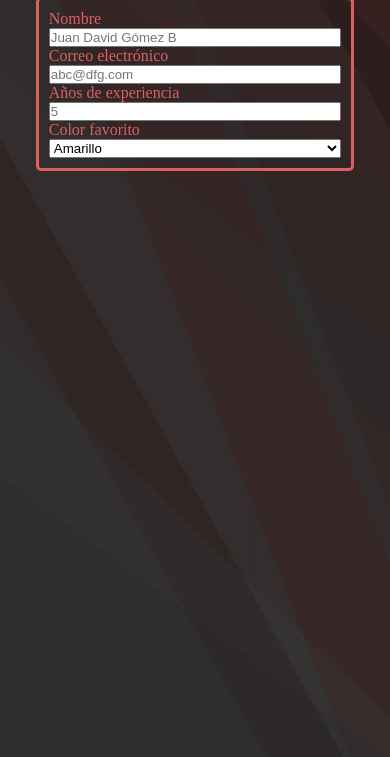
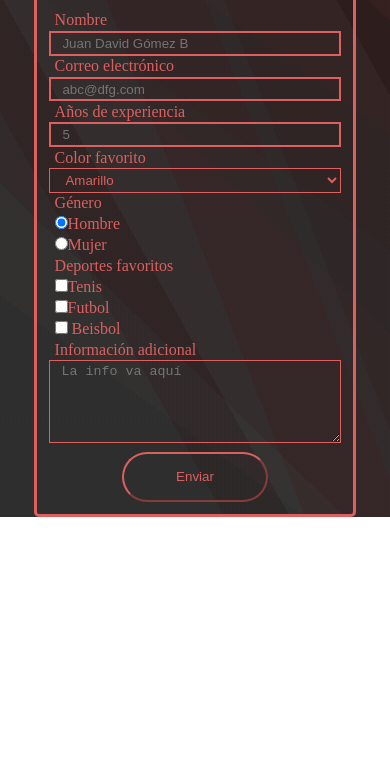
Before and after one commit to juangomez9619/Survey_form, a plain HTML site: page index.html in a window 390 px wide. Shown: the part 87-844 px from the top of the page. Drawn offline with Linux system fonts and the light colour scheme.

Commit message:
El formulario encuesta está terminado
Se cumplen todas las historias de usuario. Queda pendiente ajustar las queries
para que el sitio web cumpla con las reglas básicas del diseño responsivo.

```diff
--- a/index.css
+++ b/index.css
@@ -49,8 +49,6 @@ main {
       rgba(181, 181, 181, 0.05) 100%
     ),
     linear-gradient(92deg, hsl(214, 0%, 11%), hsl(214, 0%, 11%));
-
-  height: 100vh;
 }
 
 h1,
@@ -59,13 +57,13 @@ p {
   text-align: center;
 }
 h1 {
-  color: rgba(170, 20, 20, 1);
+  color: rgba(220, 96, 96, 1);
   padding-top: 5%;
 }
 
 p {
   color: rgba(220, 96, 96, 1);
-  padding-bottom: 2.5%;
+  padding-bottom: 2%;
 }
 .encuesta {
   background-color: #fff;
@@ -82,5 +80,56 @@ form {
   border-radius: 5px;
   display: flex;
   flex-direction: column;
-  padding: 2.5%;
+  padding: 3%;
 }
+
+label {
+  color: rgba(220, 96, 96, 1);
+  padding: 0.5% 0 0.5% 2%;
+}
+
+form input {
+  background: transparent;
+  color: rgba(220, 96, 96, 1);
+  border-color: rgba(220, 96, 96, 1);
+  border-style: solid;
+  padding: 1% 1% 1% 4%;
+}
+
+textarea {
+  background: transparent;
+  color: rgba(220, 96, 96, 1);
+  border-color: rgba(220, 96, 96, 1);
+  border-style: solid;
+  padding: 1% 1% 1% 4%;
+}
+
+.btn-submit {
+  margin-top: 3%;
+  width: 50%;
+  height: 50px;
+  border-radius: 50px;
+  background: transparent;
+  color: rgba(220, 96, 96, 1);
+  border-color: rgba(220, 96, 96, 1);
+  cursor: pointer;
+}
+
+.btn-submit:hover {
+  background-color: rgba(220, 96, 96, 1);
+  color: #000;
+  border-style: solid;
+  border-color: #000;
+}
+
+select {
+  padding: 1% 1% 1% 4%;
+  background: transparent;
+  border-color: rgba(220, 96, 96, 1);
+  color: rgba(220, 96, 96, 1);
+}
+
+.div_button {
+  display: flex;
+  justify-content: center;
+}
--- a/index.html
+++ b/index.html
@@ -9,7 +9,7 @@
   </head>
   <body>
     <main class="fondo">
-      <h1 class="title">Encuesta Fenomenal</h1>
+      <h1 id="title">Encuesta Fenomenal</h1>
       <p id="description">La mejor encuesta jamás vista</p>
 
       <form action="#" id="survey-form">
@@ -42,6 +42,48 @@
           <option value="Verde">Verde</option>
           <option value="Naranja">Naranja</option>
         </select>
+
+        <label>Género</label>
+
+        <label for="hombre">
+          <input
+            id="hombre"
+            type="radio"
+            name="genero"
+            checked
+            value="H"
+          />Hombre
+        </label>
+
+        <label for="mujer">
+          <input id="mujer" type="radio" name="genero" value="M" />Mujer
+        </label>
+
+        <label>Deportes favoritos</label>
+        <label for="tenis">
+          <input id="tenis" type="checkbox" name="deporte" value="tenis" />Tenis
+        </label>
+        <label for="futbol">
+          <input
+            id="futbol"
+            type="checkbox"
+            name="deportes"
+            value="futbol"
+          />Futbol
+        </label>
+        <label for="beisbol">
+          <input id="beisbol" type="checkbox" name="deportes" value="beisbol" />
+          Beisbol
+        </label>
+        <label for="informacion_adicional">Información adicional</label>
+        <textarea
+          id="informacion_adicional"
+          placeholder="La info va aquí"
+          rows="5"
+        ></textarea>
+        <div class="div_button">
+          <button type="submit" class="btn-submit" id="submit">Enviar</button>
+        </div>
       </form>
     </main>
   </body>
```
Also changed, not shown: 1 other file.
